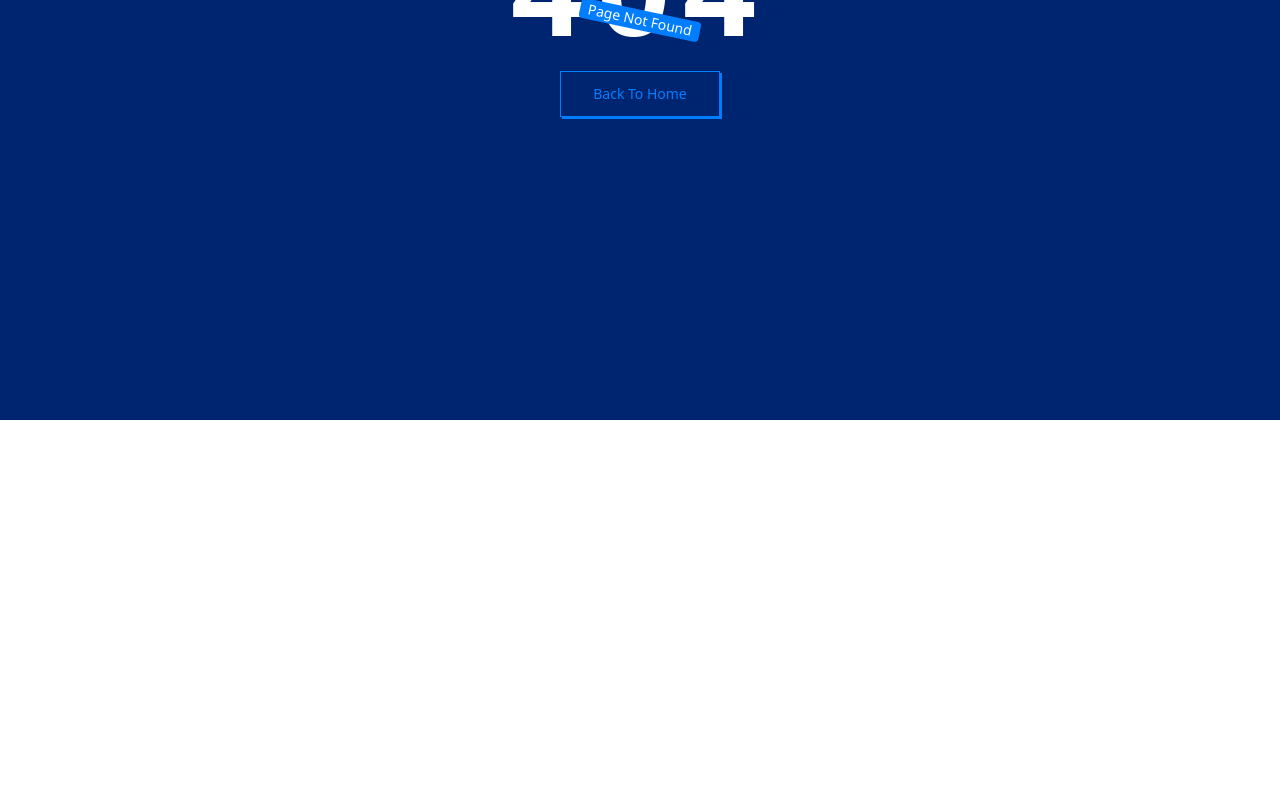
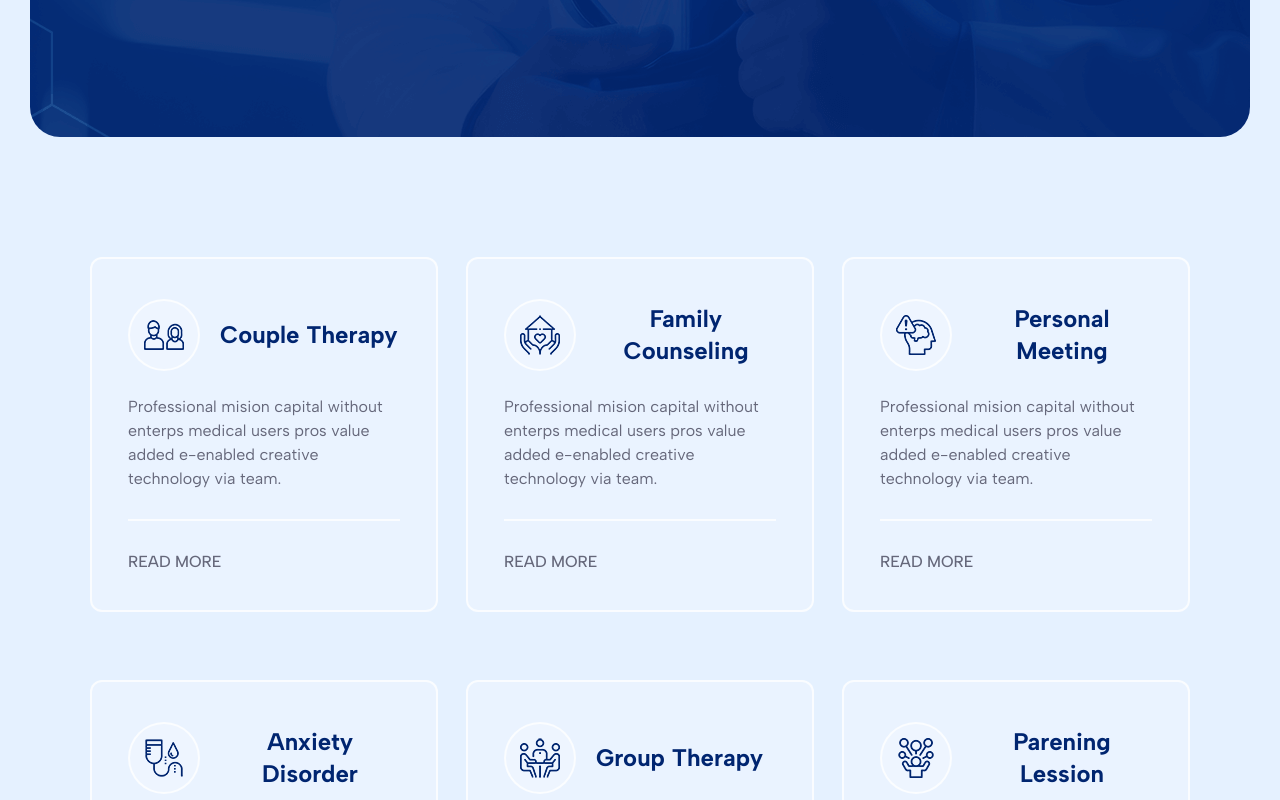
Before and after one commit to jisan5620jk/mediic, a React (Vite) app: page /service in a window 1280 px wide. Before the commit this address had no page. Shown: the part 380-1180 px from the top of the page. Before the commit the page ends 800 px from the top, so only its background shows below. Built offline with nearby package versions, Linux system fonts and the light colour scheme.

Commit message:
Add Service Innerpage

```diff
--- a/src/Pages/InnerPage/ServiceInner/Newsletter/Newsletter.jsx
+++ /dev/null
@@ -1,38 +0,0 @@
-import Process from "./Process";
-
-const Newsletter = () => {
-  return (
-    <section className="relative bg-BodyBg-0 py-28 z-10 before:absolute before:top-0 before:left-0 before:w-full before:h-[80%] before:-z-10 before:bg-[url('/images/subscribe-bg.jpg')] before:bg-cover before:bg-no-repeat before:bg-center">
-      <div className="Container">
-        <div className="grid grid-cols-1 lg:grid-cols-2 lg:items-center">
-          <div>
-            <h1 className="font-AlbertSans font-bold text-xl leading-7 sm:text-[34px] sm:leading-[44px] md:text-[44px] md:leading-[54px] lg:text-[30px] lg:leading-[40px] xl:text-[36px] xl:leading-[46px] 2xl:text-[42px] 2xl:leading-[52px] text-white mt-[18px] mb-4">
-              Get Latest Update from Toptech <br />
-              Stay Connect with Us
-            </h1>
-          </div>
-          <div className="flex lg:justify-end">
-            <form action="#" className="inline-block relative">
-              <input
-                type="email"
-                name="email"
-                id="email1"
-                placeholder="Enter Your E-Mail*"
-                className="w-[288px] sm:w-[402px] h-[66px] py-2 px-6 rounded bg-transparent border border-white text-white font-AlbertSans placeholder:text-white"
-              />
-              <button
-                type="submit"
-                className="absolute right-[6px] top-1/2 -translate-y-1/2 font-AlbertSans text-HeadingColor-0 h-[54px] w-[122px] rounded bg-white flex justify-center items-center"
-              >
-                Subcribe
-              </button>
-            </form>
-          </div>
-        </div>
-        <Process />
-      </div>
-    </section>
-  );
-};
-
-export default Newsletter;
--- a/src/Pages/InnerPage/ServiceInner/Newsletter/Process.jsx
+++ /dev/null
@@ -1,65 +0,0 @@
-/* eslint-disable no-unused-vars */
-import processImg from "/images/process2-1.png";
-import processImg2 from "/images/process2-2.png";
-import processImg3 from "/images/process2-3.png";
-import boxShape from "/images/porcess-shape1.png";
-import boxShape2 from "/images/porcess-shape2.png";
-import ProcessCard from "./ProcessCard";
-
-const processData = [
-  {
-    id: 1,
-    processImg: processImg,
-    processTitle: "Account Register",
-    processDesc:
-      "Opportunities before extensible market Dramatically pursue us",
-  },
-
-  {
-    id: 2,
-    processImg: processImg2,
-    processTitle: "Add New Card",
-    processDesc:
-      "Opportunities before extensible market Dramatically pursue us",
-  },
-  {
-    id: 3,
-    processImg: processImg3,
-    processTitle: "Varyfied Account",
-    processDesc:
-      "Opportunities before extensible market Dramatically pursue us",
-  },
-];
-
-const Process = () => {
-  return (
-    <section className="py-[90px] pb-[76px] rounded relative bg-[url('/images/process-bg.jpg')] bg-cover bg-center bg-no-repeat z-10 mt-[74px]">
-      <div className="grid grid-cols-1 md:grid-cols-2 lg:grid-cols-3 gap-x-7 gap-y-10">
-        {processData.map(
-          ({
-            id,
-            processImg,
-            boxNumber1,
-            processTitle,
-            boxShape,
-            processDesc,
-          }) => {
-            return (
-              <div key={id}>
-                <ProcessCard
-                  processImg={processImg}
-                  boxNumber1={boxNumber1}
-                  boxShape={boxShape}
-                  processTitle={processTitle}
-                  processDesc={processDesc}
-                />
-              </div>
-            );
-          }
-        )}
-      </div>
-    </section>
-  );
-};
-
-export default Process;
--- a/src/Pages/InnerPage/ServiceInner/Newsletter/ProcessCard.jsx
+++ /dev/null
@@ -1,20 +0,0 @@
-/* eslint-disable react/prop-types */
-const ProcessCard = ({ processImg, processTitle, processDesc }) => {
-  return (
-    <div className="text-center group relative">
-      <div className="inline-block m-auto relative">
-        <div className="w-20 h-20 rounded-full bg-PrimaryColor-0 flex justify-center items-center relative z-10 before:absolute before:-top-[10px] before:-left-[10px] before:w-[100px] before:h-[100px] before:border-[2px] before:border-dashed before:border-PrimaryColor-0 before:rounded-full before:animate-rotate">
-          <img src={processImg} draggable="false" />
-        </div>
-      </div>
-      <h5 className="font-AlbertSans font-semibold text-HeadingColor-0 text-2xl mt-9 mb-4">
-        {processTitle}
-      </h5>
-      <p className="font-AlbertSans text-TextColor2-0 sm:w-2/3 md:w-full 2xl:w-3/4 mx-auto">
-        {processDesc}
-      </p>
-    </div>
-  );
-};
-
-export default ProcessCard;
--- a/src/Pages/InnerPage/ServiceInner/ServiceCard.jsx
+++ b/src/Pages/InnerPage/ServiceInner/ServiceCard.jsx
@@ -3,30 +3,40 @@ import { Link } from "react-router-dom";
 
 const ServiceCard = ({
   serviceIcon,
+  serviceIcon2,
   serviceButton,
   serviceUrl,
-  serviceButton2,
   serviceTitle,
   serviceDesc,
 }) => {
   return (
-    <div className="rounded-xl bg-white group relative z-10 pt-[76px] text-center px-8 pb-7">
-      <div className="absolute -top-10 left-1/2 -translate-x-1/2 z-10">
-        <div className="size-[86px] rounded-full bg-BodyBg-0 border-2 border-white flex justify-center items-center relative before:absolute before:bottom-0 before:left-0 before:w-full before:h-full before:-z-10 before:bg-PrimaryColor-0 before:rounded-full before:transition-all before:duration-500 group-hover:before:-bottom-2">
-          <img src={serviceIcon} draggable="false" />
+    <div className='rounded-xl bg-white bg-opacity-20 border-2 border-white border-opacity-75 group relative z-10 pt-10 px-9 pb-9'>
+      <div className='flex items-center gap-5'>
+        <div className='size-[72px] rounded-full bg-white bg-opacity-20 border-2 border-white border-opacity-75 relative overflow-hidden'>
+          <img
+            src={serviceIcon}
+            draggable='false'
+            className='absolute translate-y-0 top-full left-1/2 -translate-x-1/2 transition-all duration-500 group-hover:-translate-y-1/2 group-hover:top-1/2'
+          />
+          <img
+            src={serviceIcon2}
+            draggable='false'
+            className='absolute top-1/2 -translate-y-1/2 left-1/2 -translate-x-1/2 transition-all duration-500 group-hover:-top-1/3'
+          />
+        </div>
+        <div className='flex-1 inline-block'>
+          <Link to={serviceUrl}>
+            <button className='font-AlbertSans font-bold text-HeadingColor-0 text-2xl lg:text-xl xl:text-2xl text-HeadingColor-0transition-all duration-500 group-hover:text-PrimaryColor-0'>
+              {serviceTitle}
+            </button>
+          </Link>
         </div>
       </div>
-      <Link to={serviceUrl}>
-        <button className="font-AlbertSans font-semibold text-2xl lg:text-xl xl:text-2xl 2xl:text-[26px] text-HeadingColor-0">
-          {serviceTitle}
-        </button>
-      </Link>
-      <p className="font-AlbertSans text-TextColor2-0 pt-2 pb-6">
+      <p className='font-AlbertSans text-TextColor2-0 pt-6 pb-7 mb-7 border-b-2 border-white border-opacity-75'>
         {serviceDesc}
       </p>
       <Link to={serviceUrl}>
-        <button className="font-AlbertSans text-white border border-PrimaryColor-0 rounded-full font-medium flex items-center justify-center gap-2 w-full py-2 transition-all duration-500 group-hover:text-HeadingColor-0 relative z-10 before:absolute before:-z-10 before:w-full before:h-full before:bg-PrimaryColor-0 before:rounded-full before:transition-all before:duration-500 before:scale-100 group-hover:before:scale-0">
-          {serviceButton2}
+        <button className='font-AlbertSans text-TextColor2-0 font-medium uppercase transition-all duration-500 group-hover:text-PrimaryColor-0 relative z-10 before:absolute before:left-0 before:bottom-0 before:-z-10 before:w-0 before:h-[1px] before:bg-PrimaryColor-0 before:rounded-full before:transition-all before:duration-500 before:scale-100 group-hover:before:w-full'>
           {serviceButton}
         </button>
       </Link>
--- a/src/Pages/InnerPage/ServiceInner/ServiceInner.jsx
+++ b/src/Pages/InnerPage/ServiceInner/ServiceInner.jsx
@@ -1,96 +1,79 @@
-/* eslint-disable no-unused-vars */
-import { FaArrowRightLong, FaCheck } from "react-icons/fa6";
-import serviceIcon from "/images/service-icon1.png";
-import serviceIcon2 from "/images/service-icon2.png";
-import serviceIcon3 from "/images/service-icon3.png";
-import serviceIcon4 from "/images/service-icon4.png";
-import serviceIcon5 from "/images/service-icon5.png";
-import serviceIcon6 from "/images/service-icon6.png";
-import ServiceCard from "./ServiceCard";
-import BreadCrumb from "../../../Shared/BreadCrumb/BreadCrumb";
-import { HiOutlineArrowNarrowRight } from "react-icons/hi";
-import Newsletter from "./Newsletter/Newsletter";
+import { FaArrowRightLong } from 'react-icons/fa6';
+import serviceIcon from '/images/srvce-icn.png';
+import serviceIcon2 from '/images/srvce-icn-1.png';
+import serviceIcon3 from '/images/srvce-icn2.png';
+import serviceIcon4 from '/images/srvce-icn-6.png';
+import serviceIcon5 from '/images/srvce-icn3.png';
+import serviceIcon6 from '/images/srvce-icn-3.png';
+import serviceIcon7 from '/images/srvce-icn4.png';
+import serviceIcon8 from '/images/srvce-icn-4.png';
+import serviceIcon9 from '/images/srvce-icn5.png';
+import serviceIcon10 from '/images/srvce-icn-5.png';
+import serviceIcon11 from '/images/srvce-icn6.png';
+import serviceIcon12 from '/images/srvce-icn-2.png';
+import ServiceCard from './ServiceCard';
+import BreadCrumb from '../../../Shared/BreadCrumb/BreadCrumb';
 
 const serviceData = [
   {
     id: 1,
     serviceIcon: serviceIcon,
-    serviceTitle: "Cloud Services",
+    serviceIcon2: serviceIcon2,
+    serviceTitle: 'Couple Therapy',
     serviceDesc:
-      "Monotonectal grants to business visualize provid solution services business provid done",
-    serviceUrl: "/service_details",
-    serviceButton2: "Learn More",
-    serviceButton: <HiOutlineArrowNarrowRight />,
+      'Professional mision capital without enterps medical users pros value added e-enabled creative technology via team.',
+    serviceUrl: '/service_details',
+    serviceButton: 'Read More',
   },
   {
     id: 2,
-    serviceIcon: serviceIcon2,
-    serviceTitle: "IT Management",
+    serviceIcon: serviceIcon3,
+    serviceIcon2: serviceIcon4,
+    serviceTitle: 'Family Counseling',
     serviceDesc:
-      "Monotonectal grants to business visualize provid solution services business provid done",
-    serviceUrl: "/service_details",
-    serviceButton2: "Learn More",
-    serviceButton: <HiOutlineArrowNarrowRight />,
+      'Professional mision capital without enterps medical users pros value added e-enabled creative technology via team.',
+    serviceUrl: '/service_details',
+    serviceButton: 'Read More',
   },
   {
     id: 3,
-    serviceIcon: serviceIcon4,
-    serviceTitle: "Software Renew",
+    serviceIcon: serviceIcon5,
+    serviceIcon2: serviceIcon6,
+    serviceTitle: 'Personal Meeting',
     serviceDesc:
-      "Monotonectal grants to business visualize provid solution services business provid done",
-    serviceUrl: "/service_details",
-    serviceButton2: "Learn More",
-    serviceButton: <HiOutlineArrowNarrowRight />,
+      'Professional mision capital without enterps medical users pros value added e-enabled creative technology via team.',
+    serviceUrl: '/service_details',
+    serviceButton: 'Read More',
   },
   {
     id: 4,
-    serviceIcon: serviceIcon3,
-    serviceTitle: "Machine Learning",
+    serviceIcon: serviceIcon7,
+    serviceIcon2: serviceIcon8,
+    serviceTitle: 'Anxiety Disorder',
     serviceDesc:
-      "Monotonectal grants to business visualize provid solution services business provid done",
-    serviceUrl: "/service_details",
-    serviceButton2: "Learn More",
-    serviceButton: <HiOutlineArrowNarrowRight />,
+      'Professional mision capital without enterps medical users pros value added e-enabled creative technology via team.',
+    serviceUrl: '/service_details',
+    serviceButton: 'Read More',
   },
   {
     id: 5,
-    serviceIcon: serviceIcon5,
-    serviceTitle: "Digital Marketing",
+    serviceIcon: serviceIcon9,
+    serviceIcon2: serviceIcon10,
+    serviceTitle: 'Group Therapy',
     serviceDesc:
-      "Monotonectal grants to business visualize provid solution services business provid done",
-    serviceUrl: "/service_details",
-    serviceButton2: "Learn More",
-    serviceButton: <HiOutlineArrowNarrowRight />,
+      'Professional mision capital without enterps medical users pros value added e-enabled creative technology via team.',
+    serviceUrl: '/service_details',
+    serviceButton: 'Read More',
   },
   {
     id: 6,
-    serviceIcon: serviceIcon6,
-    serviceTitle: "Web Development",
+    serviceIcon: serviceIcon11,
+    serviceIcon2: serviceIcon12,
+    serviceTitle: 'Parening Lession',
     serviceDesc:
-      "Monotonectal grants to business visualize provid solution services business provid done",
-    serviceUrl: "/service_details",
-    serviceButton2: "Learn More",
-    serviceButton: <HiOutlineArrowNarrowRight />,
-  },
-  {
-    id: 7,
-    serviceIcon: serviceIcon6,
-    serviceTitle: "Cyber Security",
-    serviceDesc:
-      "Monotonectal grants to business visualize provid solution services business provid done",
-    serviceUrl: "/service_details",
-    serviceButton2: "Learn More",
-    serviceButton: <HiOutlineArrowNarrowRight />,
-  },
-  {
-    id: 8,
-    serviceIcon: serviceIcon6,
-    serviceTitle: "Data Analytic",
-    serviceDesc:
-      "Monotonectal grants to business visualize provid solution services business provid done",
-    serviceUrl: "/service_details",
-    serviceButton2: "Learn More",
-    serviceButton: <HiOutlineArrowNarrowRight />,
+      'Professional mision capital without enterps medical users pros value added e-enabled creative technology via team.',
+    serviceUrl: '/service_details',
+    serviceButton: 'Read More',
   },
 ];
 
@@ -98,47 +81,33 @@ const ServiceInner = () => {
   return (
     <>
       <BreadCrumb
-        breadCrumbTitle={"Our Services"}
+        breadCrumbTitle={'Our Services'}
         breadCrumbIcon={<FaArrowRightLong />}
-        breadCrumbLink={"Our Services"}
+        breadCrumbLink={'Our Services'}
       />
-      <section className="pt-28 pb-[120px] p relative z-10 bg-[#f3f3f7]">
-        <div className="Container">
-          <div className="text-center">
-            <h5 className="font-AlbertSans text-lg font-semibold text-PrimaryColor-0">
-              IT Support For Business
-            </h5>
-            <h1 className="font-AlbertSans font-bold text-[20px] text-HeadingColor-0 leading-7 sm:text-[34px] sm:leading-[44px] md:text-[44px] md:leading-[54px] lg:text-[32px] lg:leading-[42px] xl:text-[36px] xl:leading-[46px] 2xl:text-[42px] 2xl:leading-[52px] mt-[18px]">
-              Ensuring Your Success Trusted <br />
-              IT Services Source
-            </h1>
-          </div>
-          <div className="mt-[60px]">
-            <div className="grid grid-cols-1 md:grid-cols-2 lg:grid-cols-4 gap-x-7 gap-y-[68px]">
+      <section className='py-[120px] relative z-10 bg-BodyBg-0'>
+        <div className='Container'>
+          <div className='grid grid-cols-1 md:grid-cols-2 lg:grid-cols-3 gap-x-7 gap-y-[68px]'>
             {serviceData.map(
               ({
                 id,
-                  serviceImg,
                 serviceIcon,
+                serviceIcon2,
                 serviceUrl,
                 serviceButton,
-                  serviceButton2,
                 serviceTitle,
                 serviceDesc,
-                  serviceShape,
               }) => {
                 return (
                   <>
                     <div key={id}>
                       <ServiceCard
-                          serviceImg={serviceImg}
                         serviceIcon={serviceIcon}
+                        serviceIcon2={serviceIcon2}
                         serviceUrl={serviceUrl}
                         serviceButton={serviceButton}
-                          serviceButton2={serviceButton2}
                         serviceTitle={serviceTitle}
                         serviceDesc={serviceDesc}
-                          serviceShape={serviceShape}
                       />
                     </div>
                   </>
@@ -147,9 +116,7 @@ const ServiceInner = () => {
             )}
           </div>
         </div>
-        </div>
       </section>
-      <Newsletter />
     </>
   );
 };
--- a/src/Shared/Navbar/Navbar.jsx
+++ b/src/Shared/Navbar/Navbar.jsx
@@ -375,10 +375,10 @@ const Navbar = () => {
                       <Link to={'/'}>Services</Link>
                       <ul className='submenu'>
                         <li>
-                          <Link to={'/'}>service</Link>
+                          <Link to={'/service'}>service</Link>
                         </li>
                         <li>
-                          <Link to={'/'}>service details</Link>
+                          <Link to={'/service_details'}>service details</Link>
                         </li>
                       </ul>
                     </li>
@@ -395,7 +395,7 @@ const Navbar = () => {
                           <Link to={'/'}>blog left sidebar</Link>
                         </li>
                         <li>
-                          <Link to={'/'}>blog details</Link>
+                          <Link to={'/blog_details'}>blog details</Link>
                         </li>
                       </ul>
                     </li>
```
Also changed, not shown: src/Router/Router.jsx (+9 -0 lines). Lines whose indentation alone changed are shown as unchanged.
